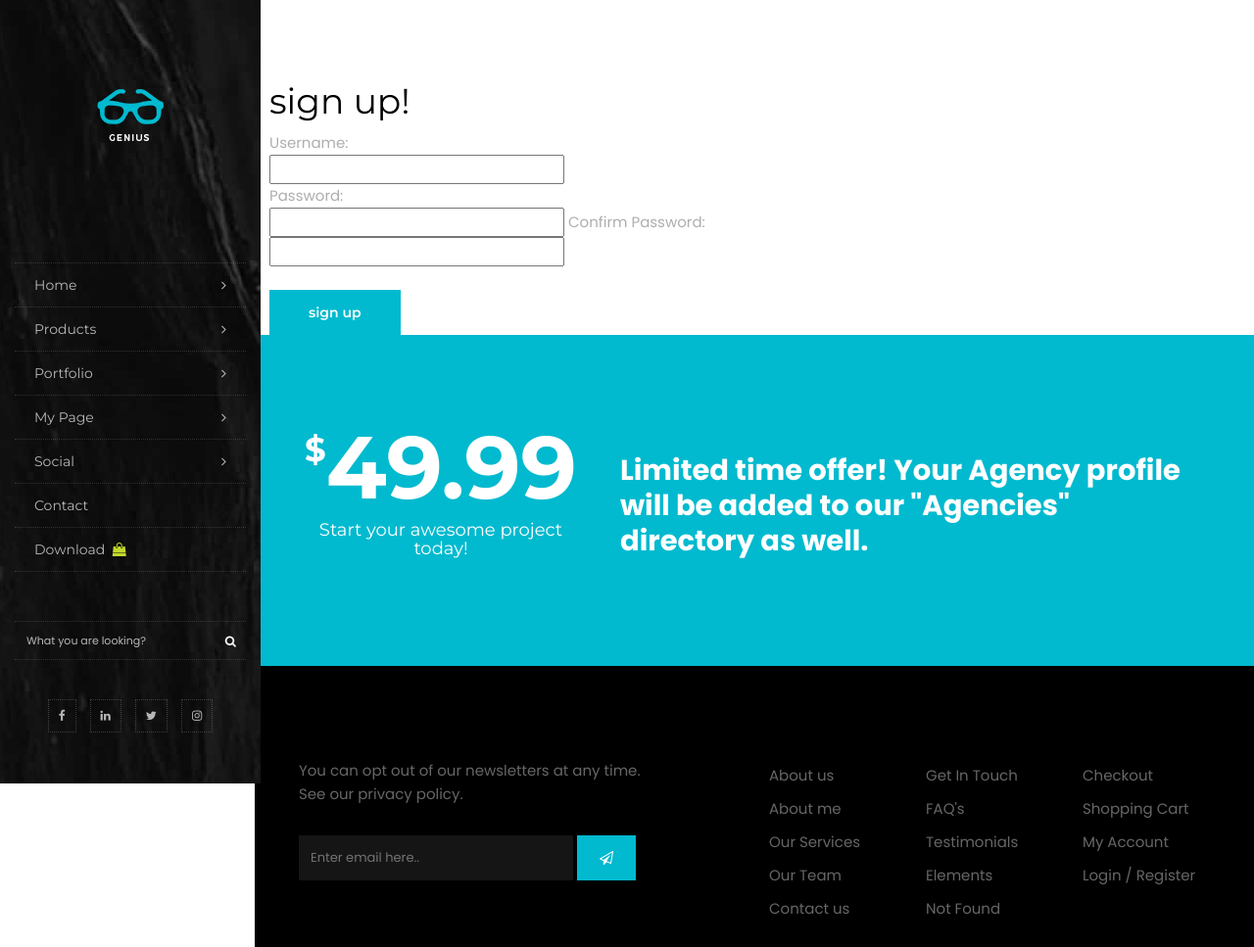
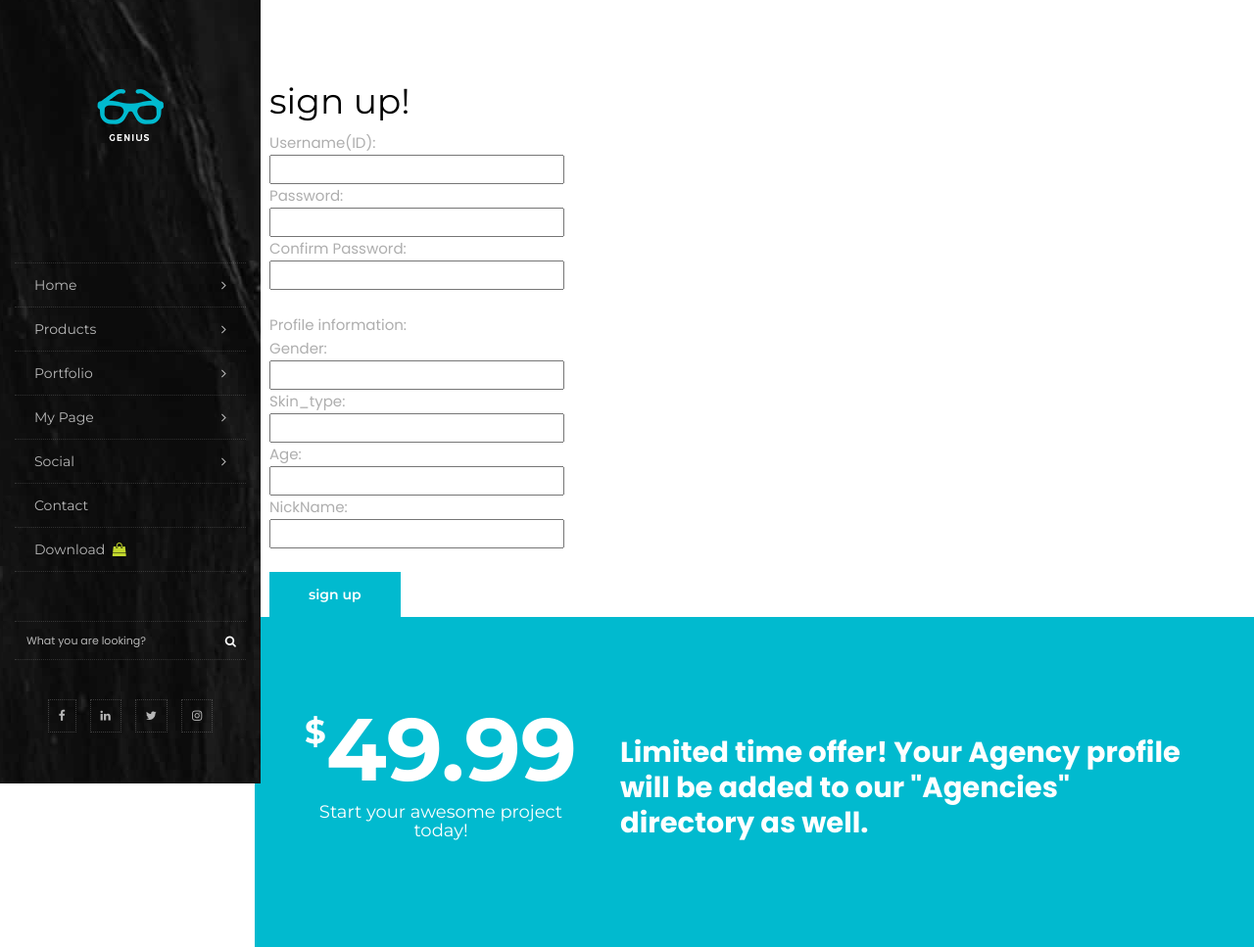
Before and after one commit to codinggosu/finalProject, a Django app: page /accounts/signup/ in a window 1280 px wide. Shown: the top 967 px of the page at 98% size. Run offline with Django 3.2, Linux system fonts and the light colour scheme; some libraries are stand-ins or nearby versions.

Commit message:
user profile

```diff
--- a/accounts/templates/signup.html
+++ b/accounts/templates/signup.html
@@ -7,17 +7,37 @@
 
     <form method="POST" action="{% url 'signup' %}">
         {% csrf_token %}
-        Username:
+        Username(ID):
         <br>
         <input name="username" type="text">
         <br>
         Password:
         <br>
         <input name="password1" type="password">
+        <br>
         Confirm Password:
         <br>
         <input name="password2" type="password">
         <br><br>
+        Profile information:
+        <br>
+        Gender:
+        <br>
+        <input name="gender" type="text">
+        <br>
+        Skin_type:
+        <br>
+        <input name="skin_type" type="text">
+        <br>
+        Age:
+        <br>
+        <input name="age" type="text">
+        <br>
+        NickName:
+        <br>
+        <input name="nickname" type="text">
+        <br>
+        <br>
         <input type="submit" class="btn btn-primary" value="sign up">
     </form>
 </div>
--- a/accounts/views.py
+++ b/accounts/views.py
@@ -6,14 +6,14 @@ from django.contrib import auth
 
 def signup(request):
     if request.method == "POST":
-        if request.POST["password1"] == request.POST["password2"]:
+        if request.POST["password1"] == request.POST["password2"] and request.POST["gender"] and request.POST["skin_type"] and request.POST["age"] and request.POST["nickname"]:
             user = User.objects.create_user(
                 username=request.POST["username"], password=request.POST["password1"]
             )
             auth.login(request, user)
             return redirect('my_page')
         else:
-            return render(request, 'signup.html', {'error':'username or password is incorrect'})
+            return render(request, 'signup.html', {'error': 'please enter the information correctly'})
     else:
         return render(request, 'signup.html')
 
--- a/catalog/admin.py
+++ b/catalog/admin.py
@@ -1,9 +1,9 @@
 from django.contrib import admin
-from catalog.models import Item, Rate, User, Prediction
+from catalog.models import Item, Rate, Profile, Prediction
 
 # Register your models here.
 
 admin.site.register(Item)
 admin.site.register(Rate)
-admin.site.register(User)
+admin.site.register(Profile)
 admin.site.register(Prediction)
```
Also changed, not shown: catalog/models.py (+9 -7 lines), catalog/views.py (+8 -8 lines), data_load.py (+8 -5 lines), catalog/migrations/0001_initial.py (added), catalog/migrations/0002_profile_user.py (added), catalog/migrations/__init__.py (added).
